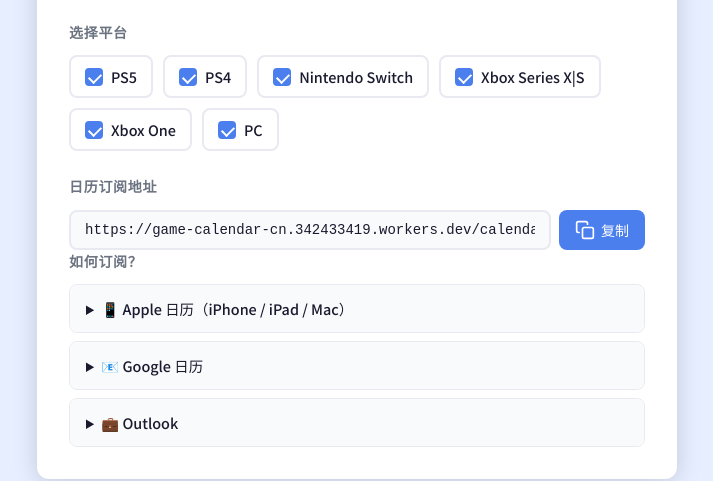
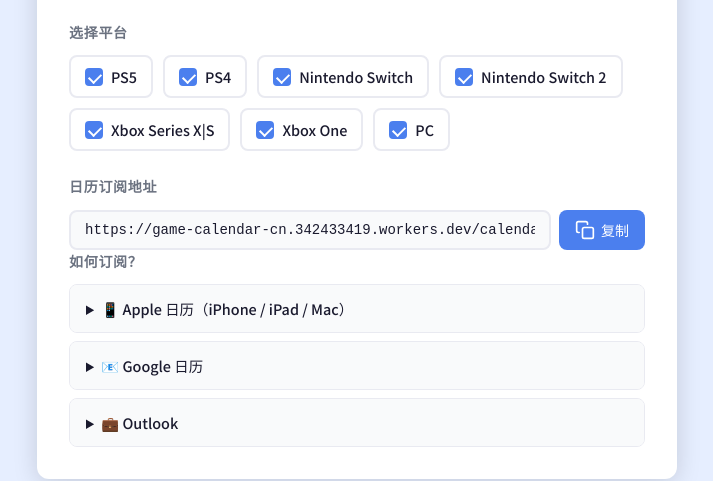
Before and after one commit to jyh9521/game-calendar-cn, a website: page docs/index.html in a window 1280 px wide. Shown: the part 132-613 px from the top of the page, without its empty margins (283-996 px from the left). Drawn offline with Linux system fonts and the light colour scheme.

Commit message:
fix: add .nojekyll, correct GitHub link, add Switch 2 platform

```diff
--- a/docs/index.html
+++ b/docs/index.html
@@ -34,6 +34,11 @@
               <input type="checkbox" name="platform" value="switch" checked>
               <span class="checkmark"></span>
               <span class="label-text">Nintendo Switch</span>
+            </label>
+            <label class="checkbox-item">
+              <input type="checkbox" name="platform" value="switch2" checked>
+              <span class="checkmark"></span>
+              <span class="label-text">Nintendo Switch 2</span>
             </label>
             <label class="checkbox-item">
               <input type="checkbox" name="platform" value="xbox_series" checked>
```
